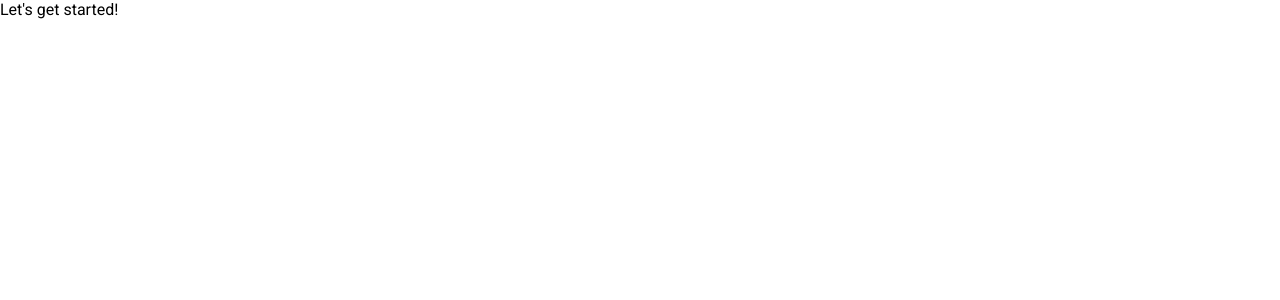
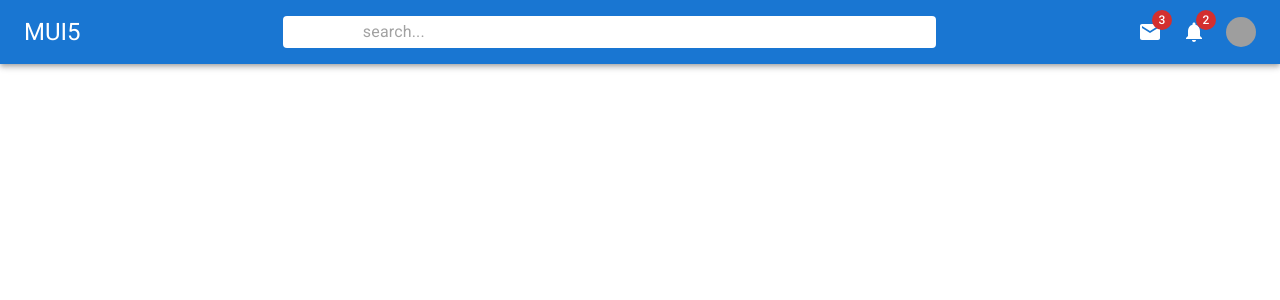
Before and after one commit to DANBOI/mui5-react-app, a React (Create React App) app: page / in a window 1280 px wide. Shown: the top 300 px of the page. Built offline with nearby package versions, Linux system fonts and the light colour scheme; grey boxes are pictures that could not be loaded.

Commit message:
created Navbar component with logo, searchbar and notification icons

```diff
--- a/src/App.js
+++ b/src/App.js
@@ -1,8 +1,12 @@
+import { Box } from "@mui/material";
+import Navbar from "./components/Navbar";
 
-function App() {
+const App = () => {
   return (
-    <div>Let's get started!</div>
+    <Box>
+      <Navbar />
+    </Box>
   );
-}
+};
 
 export default App;
--- /dev/null
+++ b/src/components/Navbar.jsx
@@ -0,0 +1,87 @@
+import {
+  styled,
+  Box,
+  AppBar,
+  Toolbar,
+  InputBase,
+  Typography,
+  Badge,
+  Avatar,
+} from "@mui/material";
+// import {
+//   MailIcon,
+//   NotificationsIcon,
+//   AutoAwesomeIcon,
+// } from "@mui/icons-material";
+import MailIcon from "@mui/icons-material/Mail";
+import NotificationsIcon from "@mui/icons-material/Notifications";
+import AutoAwesomeIcon from "@mui/icons-material/AutoAwesome";
+
+const StyledToolbar = styled(Toolbar)({
+  display: "flex",
+  justifyContent: "space-between",
+});
+
+const SearchBar = styled("div")(({ theme }) => ({
+  backgroundColor: "white",
+  padding: theme.spacing(0, 10),
+  borderRadius: theme.shape.borderRadius,
+  width: "40%",
+}));
+
+const ExpandedIcons = styled(Box)(({ theme }) => ({
+  display: "none",
+  alignItems: "center",
+  gap: 20,
+  [theme.breakpoints.up("sm")]: {
+    // >600px
+    display: "flex",
+  },
+}));
+
+const CollapsedUserBox = styled(Box)(({ theme }) => ({
+  display: "flex",
+  alignItems: "center",
+  gap: 10,
+  [theme.breakpoints.up("sm")]: {
+    // >600px
+    display: "none",
+  },
+}));
+
+const Navbar = () => {
+  return (
+    <AppBar position="sticky">
+      <StyledToolbar>
+        <Typography variant="h5" sx={{ display: { xs: "none", sm: "block" } }}>
+          MUI5
+        </Typography>
+        <AutoAwesomeIcon sx={{ display: { xs: "block", sm: "none" } }} />
+        <SearchBar>
+          <InputBase placeholder="search..." />
+        </SearchBar>
+        <ExpandedIcons>
+          <Badge badgeContent={3} color="error">
+            <MailIcon />
+          </Badge>
+          <Badge badgeContent={2} color="error">
+            <NotificationsIcon />
+          </Badge>
+          <Avatar
+            sx={{ width: 30, height: 30 }}
+            src="https://cdn.pixabay.com/photo/2013/07/12/18/38/avatar-153605_960_720.png"
+          />
+        </ExpandedIcons>
+        <CollapsedUserBox>
+          <Avatar
+            sx={{ width: 30, height: 30 }}
+            src="https://cdn.pixabay.com/photo/2013/07/12/18/38/avatar-153605_960_720.png"
+          />
+          <Typography variant="span">Chen</Typography>
+        </CollapsedUserBox>
+      </StyledToolbar>
+    </AppBar>
+  );
+};
+
+export default Navbar;
```
Also changed, not shown: src/index.js (+9 -9 lines).
